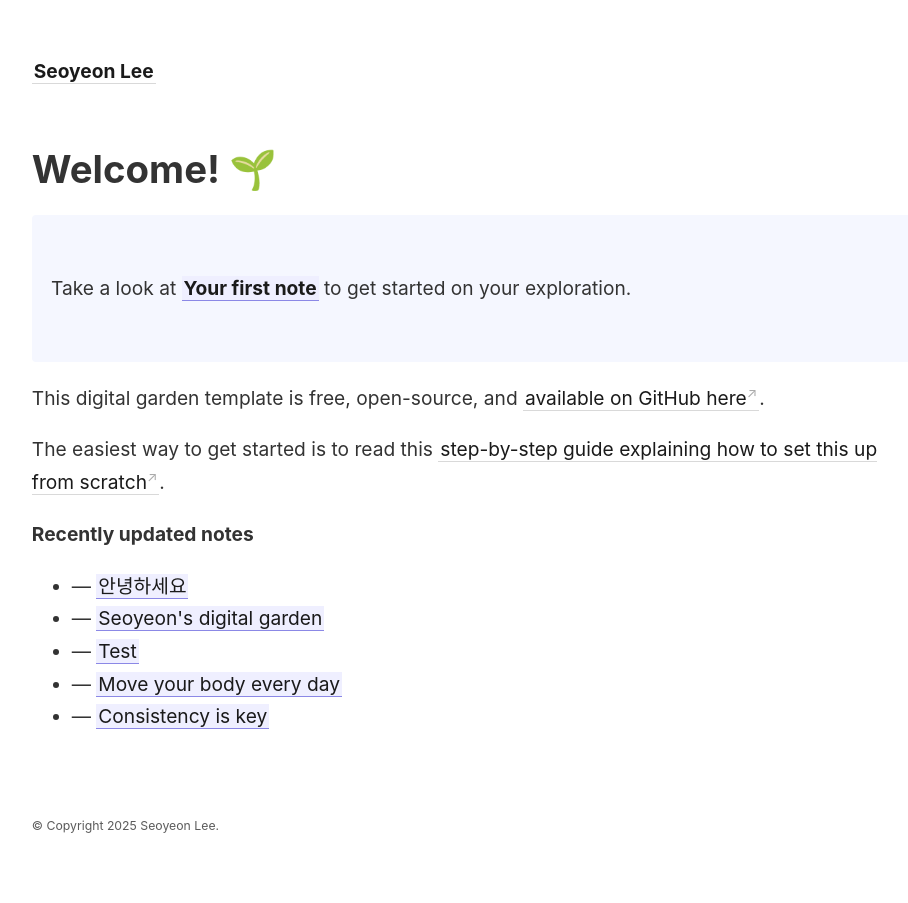
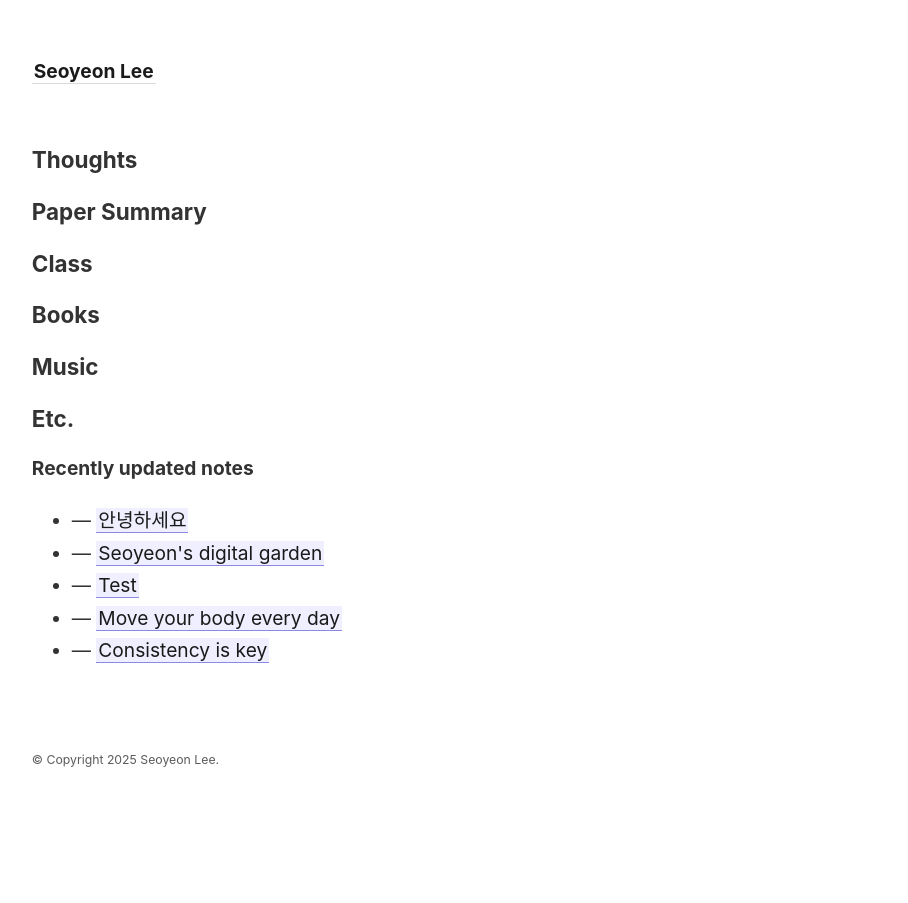
Before and after one commit to sylee623/garden, a Jekyll site: the page built from _pages/index.md, in a window 1280 px wide. Shown: the whole page, without its empty margins (45-953 px from the left). Built offline with Jekyll 4.4.1, drawn with Linux system fonts in a browser that asks for light colours.

Commit message:
Upload source files for garden

```diff
--- a/_pages/index.md
+++ b/_pages/index.md
@@ -5,15 +5,17 @@ id: home
 permalink: /
 ---
 
-# Welcome! 🌱
+### Thoughts
 
-<p style="padding: 3em 1em; background: #f5f7ff; border-radius: 4px;">
-  Take a look at <span style="font-weight: bold">[[Your first note]]</span> to get started on your exploration.
-</p>
+### Paper Summary
 
-This digital garden template is free, open-source, and [available on GitHub here](https://github.com/maximevaillancourt/digital-garden-jekyll-template).
+### Class
 
-The easiest way to get started is to read this [step-by-step guide explaining how to set this up from scratch](https://maximevaillancourt.com/blog/setting-up-your-own-digital-garden-with-jekyll).
+### Books
+
+### Music
+
+### Etc.
 
 <strong>Recently updated notes</strong>
 
```
